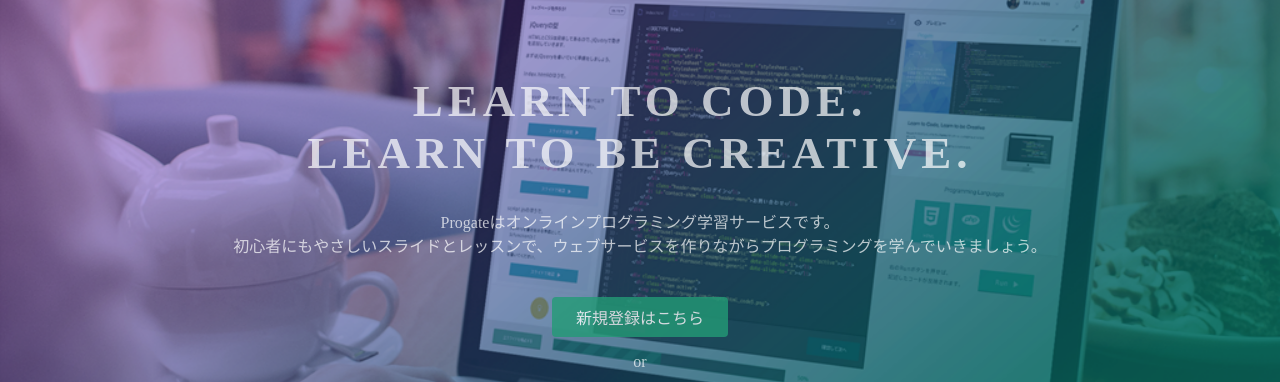
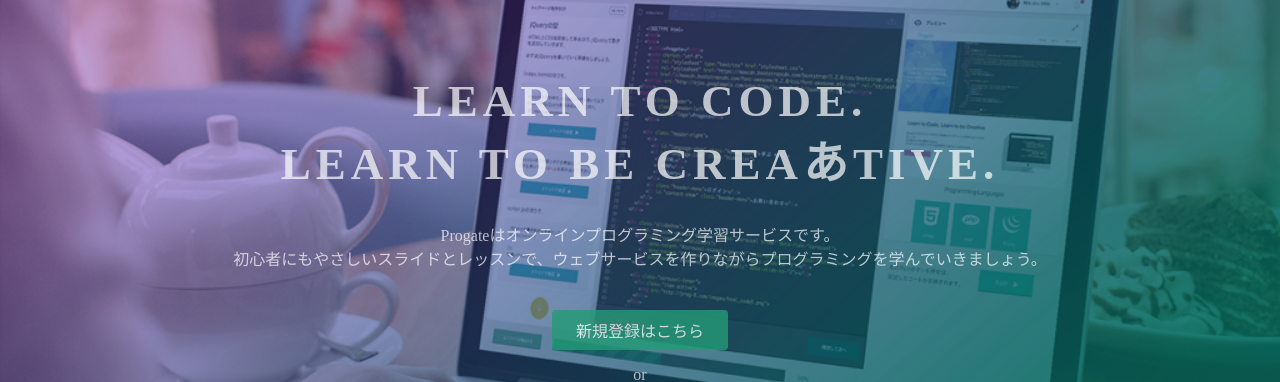
Before and after one commit to taipoyo/taipoyo.github.io, a plain HTML site: page index.html in a window 1280 px wide. Shown: the part 135-517 px from the top of the page. Drawn offline with Linux system fonts and the light colour scheme.

Commit message:
Update index.html

```diff
--- a/index.html
+++ b/index.html
@@ -23,7 +23,7 @@
   </header>
   <div class="top-wrapper">
     <div class="container">
-      <h1>LEARN TO CODE.<br>LEARN TO BE CREATIVE.</h1>
+      <h1>LEARN TO CODE.<br>LEARN TO BE CREAあTIVE.</h1>
       <p>Progateはオンラインプログラミング学習サービスです。<br>初心者にもやさしいスライドとレッスンで、ウェブサービスを作りながらプログラミングを学んでいきましょう。</p>
       <div class="btn-wrapper">
         <a href="#" class="btn signup">新規登録はこちら</a>
```
